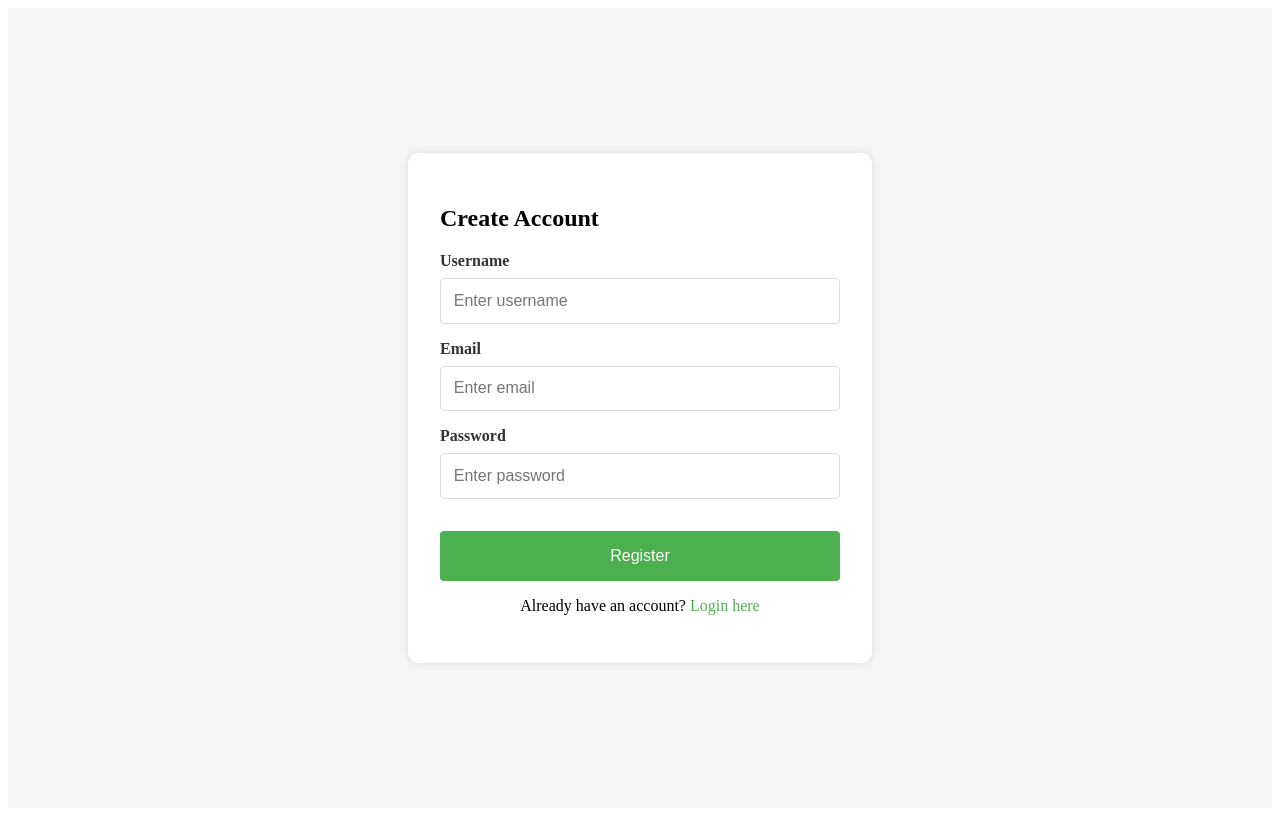
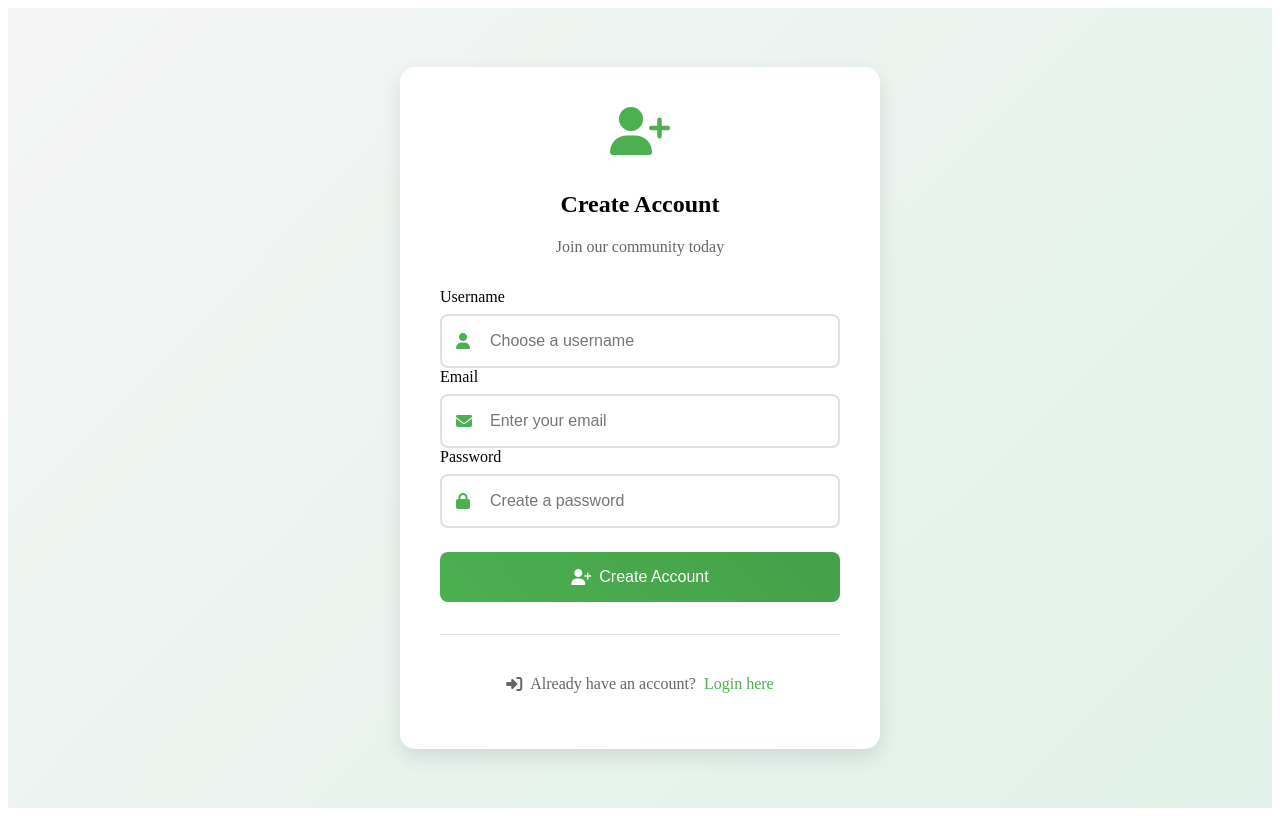
Before and after one commit to l4nszxc/CAPPPSYYYYMANNN, a Vue app in the folder frontend/: page /register in a window 1280 px wide. Built offline with nearby package versions, Linux system fonts and the light colour scheme.

Commit message:
updated design on login reg

```diff
--- a/frontend/public/index.html
+++ b/frontend/public/index.html
@@ -4,6 +4,7 @@
     <meta charset="utf-8">
     <meta http-equiv="X-UA-Compatible" content="IE=edge">
     <meta name="viewport" content="width=device-width,initial-scale=1.0">
+    <link rel="stylesheet" href="https://cdnjs.cloudflare.com/ajax/libs/font-awesome/6.5.1/css/all.min.css">
     <link rel="icon" href="<%= BASE_URL %>favicon.ico">
     <title><%= htmlWebpackPlugin.options.title %></title>
   </head>
--- a/frontend/src/views/Login.vue
+++ b/frontend/src/views/Login.vue
@@ -1,40 +1,63 @@
 <template>
     <div class="login-container">
       <div class="login-card">
-          <h2>Login</h2>
+        <div class="form-header">
+          <i class="fas fa-leaf logo-icon"></i>
+          <h2>Welcome Back</h2>
+          <p class="subtitle">Login to your account</p>
+        </div>
+
         <form @submit.prevent="handleLogin" class="login-form">
           <div class="form-group">
             <label for="email">Email</label>
+            <div class="input-group">
+              <i class="fas fa-envelope input-icon"></i>
               <input
                 type="email"
                 id="email"
                 v-model="formData.email"
                 required
-              placeholder="Enter email"
+                placeholder="Enter your email"
               />
             </div>
-
+          </div>
 
           <div class="form-group">
             <label for="password">Password</label>
+            <div class="input-group">
+              <i class="fas fa-lock input-icon"></i>
               <input
                 type="password"
                 id="password"
                 v-model="formData.password"
                 required
-              placeholder="Enter password"
+                placeholder="Enter your password"
               />
             </div>
+          </div>
 
-          <button type="submit" class="login-btn">Login</button>
+
+          <button type="submit" class="login-btn">
+            <i class="fas fa-sign-in-alt"></i>
+            Login
+          </button>
         </form>
-            <p v-if="error" class="error-message">{{ error }}</p>
+
+        <p v-if="error" class="error-message">
+          <i class="fas fa-exclamation-circle"></i>
+          {{ error }}
+        </p>
+
+        <div class="form-footer">
+                <p class="forgot-password-link">
+                    <i class="fas fa-key"></i>
+                    <router-link to="/forgot-password">Forgot password?</router-link>
+                </p>
                 <p class="register-link">
+                    <i class="fas fa-user-plus"></i>
                     Don't have an account? <router-link to="/register">Register here</router-link>
                 </p>
-            <p class="forgot-password-link">
-                Forgot your password? <router-link to="/forgot-password">Reset it here</router-link>
-            </p>
+            </div>
         </div>
 
 
@@ -67,6 +90,7 @@ export default {
         }
     },
     methods: {
+
     async handleLogin() {
         try {
             const response = await fetch('http://localhost:7904/api/users/login', {
@@ -116,6 +140,12 @@ export default {
             this.error = err.message;
         }
     },
+    cancelVerification() {
+            this.showVerificationDialog = false;
+            this.error = ''; // Clear any existing error messages
+            localStorage.removeItem('tempPassword'); // Clean up stored password
+        },
+
 
     async resendVerification() {
         try {
@@ -144,8 +174,12 @@ export default {
         } catch (err) {
             this.error = err.message;
         }
+
     }
+
+
 }
+
 }
 </script>
 
@@ -155,75 +189,124 @@ export default {
   justify-content: center;
   align-items: center;
   min-height: 100vh;
-    background-color: #f5f5f5;
+  background: linear-gradient(135deg, #f5f5f5 0%, #e0f2e9 100%);
 }
 
 .login-card {
   background: white;
-    padding: 2rem;
-    border-radius: 10px;
-    box-shadow: 0 0 10px rgba(0,0,0,0.1);
+  padding: 2.5rem;
+  border-radius: 15px;
+  box-shadow: 0 8px 20px rgba(0,0,0,0.1);
   width: 100%;
   max-width: 400px;
+  transition: transform 0.3s ease;
+}
+.form-header {
+  text-align: center;
+  margin-bottom: 2rem;
 }
 
-  .login-form {
-    display: flex;
-    flex-direction: column;
-    gap: 1rem;
+.logo-icon {
+  font-size: 3rem;
+  color: #4CAF50;
+  margin-bottom: 1rem;
 }
 
-  .form-group {
+.subtitle {
+  color: #666;
+  margin-top: 0.5rem;
+}
+
+.input-group {
+  position: relative;
+  margin-top: 0.5rem;
+}
+
+.input-icon {
+  position: absolute;
+  left: 1rem;
+  top: 50%;
+  transform: translateY(-50%);
+  color: #4CAF50;
+}
+
+input {
+  width: 83%;
+  padding: 1rem 1rem 1rem 3rem;
+  border: 2px solid #e0e0e0;
+  border-radius: 8px;
+  font-size: 1rem;
+  transition: all 0.3s ease;
+}
+
+input:focus {
+  border-color: #4CAF50;
+  outline: none;
+  box-shadow: 0 0 0 3px rgba(76, 175, 80, 0.1);
+}
+
+.login-btn {
+  width: 100%;
+  background: linear-gradient(45deg, #4CAF50, #45a049);
+  color: white;
+  padding: 1rem;
+  border: none;
+  border-radius: 8px;
+  cursor: pointer;
+  font-size: 1rem;
+  margin-top: 1.5rem;
+  transition: all 0.3s ease;
   display: flex;
-    flex-direction: column;
+  justify-content: center;
+  align-items: center;
   gap: 0.5rem;
 }
 
-  label {
-    font-weight: bold;
-    color: #333;
-  }
-
-  input {
-    padding: 0.8rem;
-    border: 1px solid #ddd;
-    border-radius: 4px;
-    font-size: 1rem;
-  }
-
-  .login-btn {
-    background-color: #4CAF50;
-    color: white;
-    padding: 1rem;
-    border: none;
-    border-radius: 4px;
-    cursor: pointer;
-    font-size: 1rem;
-    margin-top: 1rem;
-  }
-
 .login-btn:hover {
-    background-color: #45a049;
+  background: linear-gradient(45deg, #45a049, #3d8b40);
+  transform: translateY(-2px);
+  box-shadow: 0 4px 12px rgba(76, 175, 80, 0.2);
 }
 
 .error-message {
-    color: red;
+  color: #e74c3c;
   margin-top: 1rem;
+  display: flex;
+  align-items: center;
+  gap: 0.5rem;
+  padding: 0.75rem;
+  background-color: #fdecea;
+  border-radius: 6px;
 }
 
-  .register-link {
-    margin-top: 1rem;
+.form-footer {
+  margin-top: 2rem;
   text-align: center;
+  border-top: 1px solid #e0e0e0;
+  padding-top: 1.5rem;
+}
+
+.register-link, .forgot-password-link {
+  margin: 0.5rem 0;
+  color: #666;
+  display: flex;
+  align-items: center;
+  justify-content: center;
+  gap: 0.5rem;
 }
 
 a {
   color: #4CAF50;
   text-decoration: none;
+  font-weight: 500;
+  transition: color 0.3s ease;
 }
 
 a:hover {
+  color: #45a049;
   text-decoration: underline;
 }
+/* Modal Styles */
 .modal-overlay {
   position: fixed;
   top: 0;
@@ -235,15 +318,31 @@ export default {
   justify-content: center;
   align-items: center;
   z-index: 1000;
+  backdrop-filter: blur(4px);
 }
 
 .modal-content {
   background: white;
-    padding: 2rem;
-    border-radius: 8px;
+  padding: 2.5rem;
+  border-radius: 15px;
   width: 90%;
   max-width: 400px;
   text-align: center;
+  box-shadow: 0 8px 20px rgba(0,0,0,0.15);
+  transform: translateY(0);
+  animation: modalSlideIn 0.3s ease;
+}
+
+.modal-content h3 {
+  color: #2c3e50;
+  font-size: 1.5rem;
+  margin-bottom: 1rem;
+}
+
+.modal-content p {
+  color: #666;
+  line-height: 1.5;
+  margin-bottom: 1.5rem;
 }
 
 .modal-buttons {
@@ -254,28 +353,45 @@ export default {
 }
 
 .confirm-btn, .cancel-btn {
-    padding: 0.5rem 1.5rem;
+  padding: 0.8rem 1.5rem;
   border: none;
-    border-radius: 4px;
+  border-radius: 8px;
   cursor: pointer;
   font-size: 1rem;
+  transition: all 0.3s ease;
+  min-width: 120px;
 }
 
 .confirm-btn {
-    background-color: #4CAF50;
+  background: linear-gradient(45deg, #4CAF50, #45a049);
   color: white;
 }
 
 .cancel-btn {
-    background-color: #95a5a6;
-    color: white;
+  background-color: #f5f5f5;
+  color: #666;
+  border: 2px solid #e0e0e0;
 }
 
 .confirm-btn:hover {
-    background-color: #45a049;
+  background: linear-gradient(45deg, #45a049, #3d8b40);
+  transform: translateY(-2px);
+  box-shadow: 0 4px 12px rgba(76, 175, 80, 0.2);
 }
 
 .cancel-btn:hover {
-    background-color: #7f8c8d;
+  background-color: #e0e0e0;
+  transform: translateY(-2px);
+}
+
+@keyframes modalSlideIn {
+  from {
+    opacity: 0;
+    transform: translateY(-20px);
+  }
+  to {
+    opacity: 1;
+    transform: translateY(0);
+  }
 }
 </style>
--- a/frontend/src/views/Register.vue
+++ b/frontend/src/views/Register.vue
@@ -1,47 +1,72 @@
 <template>
   <div class="register-container">
     <div class="register-card">
+      <div class="form-header">
+        <i class="fas fa-user-plus logo-icon"></i>
         <h2>Create Account</h2>
+        <p class="subtitle">Join our community today</p>
+      </div>
+
       <form @submit.prevent="handleRegister" class="register-form">
         <div class="form-group">
           <label for="username">Username</label>
+          <div class="input-group">
+            <i class="fas fa-user input-icon"></i>
             <input
               type="text"
               id="username"
               v-model="formData.username"
               required
-              placeholder="Enter username"
+              placeholder="Choose a username"
             />
+          </div>
         </div>
 
         <div class="form-group">
           <label for="email">Email</label>
+          <div class="input-group">
+            <i class="fas fa-envelope input-icon"></i>
             <input
               type="email"
               id="email"
               v-model="formData.email"
               required
-              placeholder="Enter email"
+              placeholder="Enter your email"
             />
+          </div>
         </div>
 
         <div class="form-group">
           <label for="password">Password</label>
+          <div class="input-group">
+            <i class="fas fa-lock input-icon"></i>
             <input
               type="password"
               id="password"
               v-model="formData.password"
               required
-              placeholder="Enter password"
+              placeholder="Create a password"
             />
           </div>
+        </div>
 
-          <button type="submit" class="register-btn">Register</button>
+        <button type="submit" class="register-btn">
+          <i class="fas fa-user-plus"></i>
+          Create Account
+        </button>
       </form>
-        <p v-if="error" class="error-message">{{ error }}</p>
+
+      <p v-if="error" class="error-message">
+        <i class="fas fa-exclamation-circle"></i>
+        {{ error }}
+      </p>
+
+      <div class="form-footer">
         <p class="login-link">
+          <i class="fas fa-sign-in-alt"></i>
           Already have an account? <router-link to="/login">Login here</router-link>
         </p>
+      </div>
     </div>
   </div>
 </template>
@@ -95,73 +120,121 @@
   justify-content: center;
   align-items: center;
   min-height: 100vh;
-    background-color: #f5f5f5;
+  background: linear-gradient(135deg, #f5f5f5 0%, #e0f2e9 100%);
 }
 
 .register-card {
   background: white;
-    padding: 2rem;
-    border-radius: 10px;
-    box-shadow: 0 0 10px rgba(0,0,0,0.1);
+  padding: 2.5rem;
+  border-radius: 15px;
+  box-shadow: 0 8px 20px rgba(0,0,0,0.1);
   width: 100%;
   max-width: 400px;
+  transition: transform 0.3s ease;
 }
 
-  .register-form {
-    display: flex;
-    flex-direction: column;
-    gap: 1rem;
+.form-header {
+  text-align: center;
+  margin-bottom: 2rem;
 }
 
-  .form-group {
+.logo-icon {
+  font-size: 3rem;
+  color: #4CAF50;
+  margin-bottom: 1rem;
+}
+
+.subtitle {
+  color: #666;
+  margin-top: 0.5rem;
+}
+
+.input-group {
+  position: relative;
+  margin-top: 0.5rem;
+}
+
+.input-icon {
+  position: absolute;
+  left: 1rem;
+  top: 50%;
+  transform: translateY(-50%);
+  color: #4CAF50;
+}
+
+input {
+  width: 83%;
+  padding: 1rem 1rem 1rem 3rem;
+  border: 2px solid #e0e0e0;
+  border-radius: 8px;
+  font-size: 1rem;
+  transition: all 0.3s ease;
+}
+
+input:focus {
+  border-color: #4CAF50;
+  outline: none;
+  box-shadow: 0 0 0 3px rgba(76, 175, 80, 0.1);
+}
+
+.register-btn {
+  width: 100%;
+  background: linear-gradient(45deg, #4CAF50, #45a049);
+  color: white;
+  padding: 1rem;
+  border: none;
+  border-radius: 8px;
+  cursor: pointer;
+  font-size: 1rem;
+  margin-top: 1.5rem;
+  transition: all 0.3s ease;
   display: flex;
-    flex-direction: column;
+  justify-content: center;
+  align-items: center;
   gap: 0.5rem;
 }
 
-  label {
-    font-weight: bold;
-    color: #333;
-  }
-
-  input {
-    padding: 0.8rem;
-    border: 1px solid #ddd;
-    border-radius: 4px;
-    font-size: 1rem;
-  }
-
-  .register-btn {
-    background-color: #4CAF50;
-    color: white;
-    padding: 1rem;
-    border: none;
-    border-radius: 4px;
-    cursor: pointer;
-    font-size: 1rem;
-    margin-top: 1rem;
-  }
-
 .register-btn:hover {
-    background-color: #45a049;
+  background: linear-gradient(45deg, #45a049, #3d8b40);
+  transform: translateY(-2px);
+  box-shadow: 0 4px 12px rgba(76, 175, 80, 0.2);
 }
 
 .error-message {
-    color: red;
+  color: #e74c3c;
   margin-top: 1rem;
+  display: flex;
+  align-items: center;
+  gap: 0.5rem;
+  padding: 0.75rem;
+  background-color: #fdecea;
+  border-radius: 6px;
+}
+
+.form-footer {
+  margin-top: 2rem;
+  text-align: center;
+  border-top: 1px solid #e0e0e0;
+  padding-top: 1.5rem;
 }
 
 .login-link {
-    margin-top: 1rem;
-    text-align: center;
+  display: flex;
+  align-items: center;
+  justify-content: center;
+  gap: 0.5rem;
+  color: #666;
 }
 
 a {
   color: #4CAF50;
   text-decoration: none;
+  font-weight: 500;
+  transition: color 0.3s ease;
 }
 
 a:hover {
+  color: #45a049;
   text-decoration: underline;
 }
 </style>
```
Lines whose indentation alone changed are shown as unchanged.
